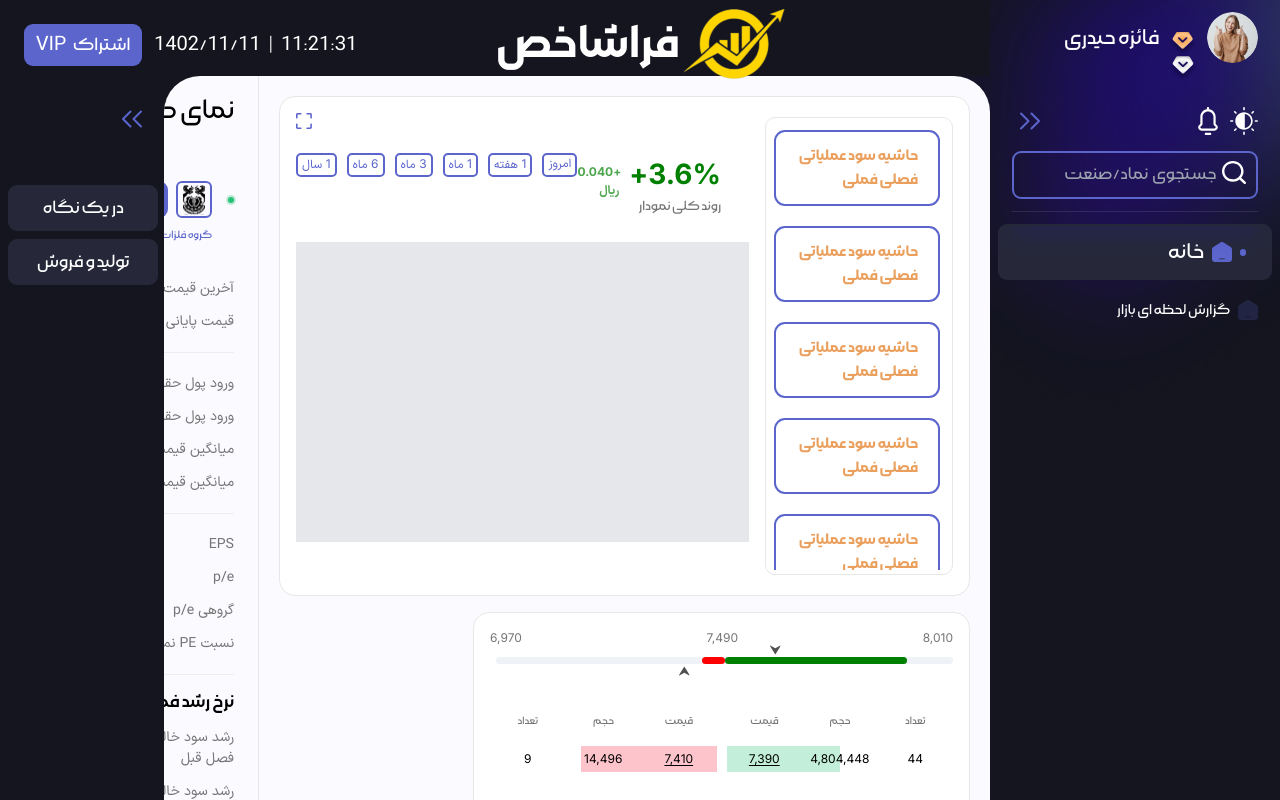
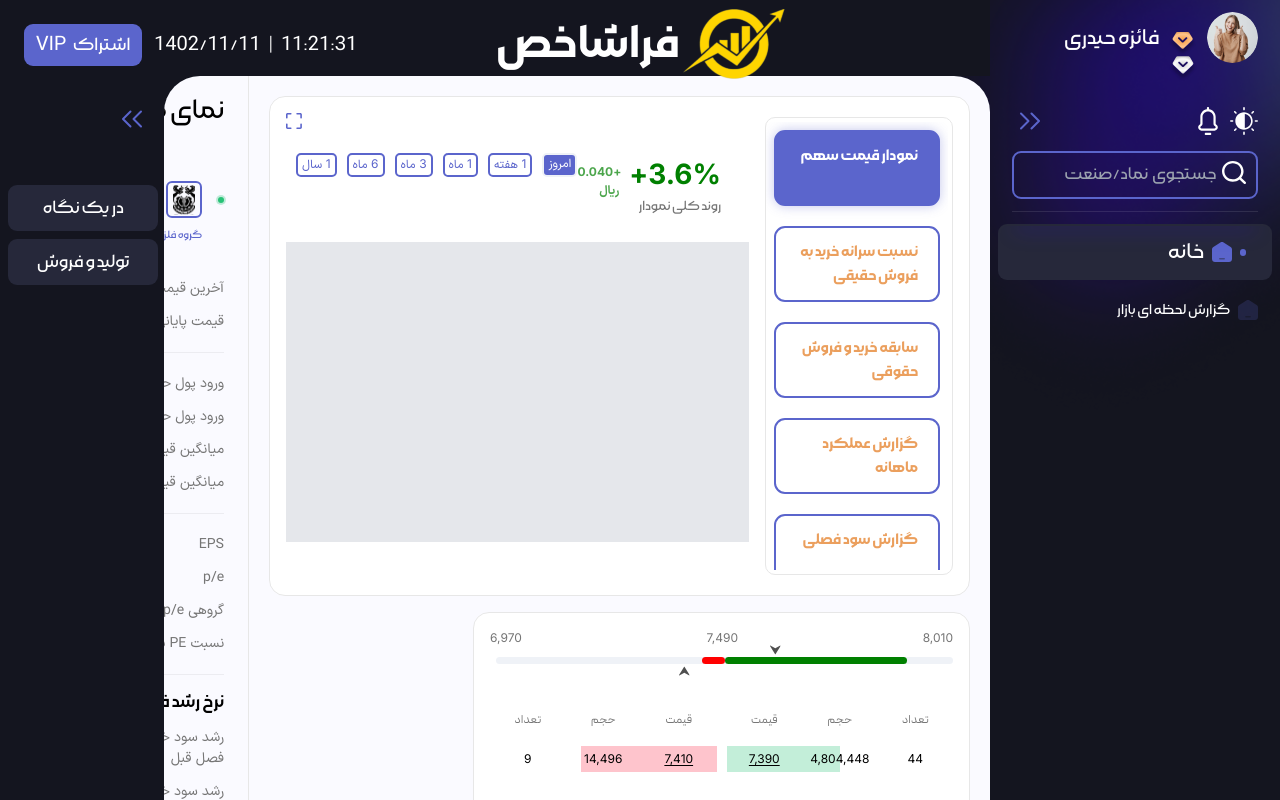
Before and after one commit to robnsiov/bourse, a Next.js app: page / in a window 1280 px wide. Shown: the top 800 px of the page. Built offline with nearby package versions, Linux system fonts and the light colour scheme.

Commit message:
add dynamic days & options of the chart filter

```diff
--- a/app/layout.tsx
+++ b/app/layout.tsx
@@ -52,23 +52,23 @@ const iranSansX = localFont({
     },
   ],
 });
-// const peyda = localFont({
-//   variable: "--font-peyda",
-//   src: [
-//     // {
-//     //   path: "../public/fonts/Peyda-3/woff2/PeydaWeb-Light.woff2",
-//     //   weight: "300",
-//     // },
-//     // {
-//     //   path: "../public/fonts/Peyda-3/woff2/PeydaWeb-Regular.woff2",
-//     //   weight: "400",
-//     // },
-//     // {
-//     //   path: "../public/fonts/Peyda-3/woff2/PeydaWeb-Medium.woff2",
-//     //   weight: "500",
-//     // },
-//   ],
-// });
+const peyda = localFont({
+  variable: "--font-peyda",
+  src: [
+    {
+      path: "../public/fonts/Peyda-3/woff2/PeydaWeb-Light.woff2",
+      weight: "300",
+    },
+    {
+      path: "../public/fonts/Peyda-3/woff2/PeydaWeb-Regular.woff2",
+      weight: "400",
+    },
+    {
+      path: "../public/fonts/Peyda-3/woff2/PeydaWeb-Medium.woff2",
+      weight: "500",
+    },
+  ],
+});
 
 import type { Metadata } from "next";
 import "./globals.css";
@@ -89,7 +89,7 @@ export default function RootLayout({
   return (
     <html>
       <body
-        className={`${morabba.className} ${iranSansX.variable} ${inter.variable}`}
+        className={`${morabba.className} ${iranSansX.variable} ${inter.variable} ${peyda.variable}`}
         dir="rtl"
       >
         <RootProvider>
--- a/components/pages/- details/chart/index.tsx
+++ b/components/pages/- details/chart/index.tsx
@@ -1,7 +1,17 @@
 import Image from "next/image";
 import fullscreenIcon from "../../../../public/icons/fullscreen.svg";
+import useChart from "./use";
+import cls from "classnames";
 
 const Chart = () => {
+  const {
+    activeChartType,
+    chartTypes,
+    setActiveChartType,
+    chartDays,
+    activeChartDay,
+    setActiveChartDay,
+  } = useChart();
   return (
     <>
       <div
@@ -21,17 +31,24 @@ const Chart = () => {
               "
               dir="ltr"
             >
-              {Array.from({ length: 10 }).map((_, i) => (
+              {chartTypes.map(({ title }) => (
                 <div
-                  key={i}
-                  className="rounded-[11px]  px-5 py-3
+                  onClick={() => setActiveChartType(title)}
+                  key={title}
+                  className={cls(
+                    `rounded-[11px]  px-5 py-3 min-h-[76px]
                 border-2 border-blue-secondary font-semibold
                  text-orange-primary transition-all duration-200
                  hover:bg-blue-secondary hover:text-white cursor-pointer
-                 hover:shadow-primary mb-5 last:mb-0 w-[166px]"
+                 hover:shadow-primary mb-5 last:mb-0 w-[166px]`,
+                    {
+                      "bg-blue-secondary shadow-primary text-white":
+                        title === activeChartType,
+                    }
+                  )}
                   dir="rtl"
                 >
-                  حاشیه سود عملیاتی فصلی فملی
+                  {title}
                 </div>
               ))}
             </div>
@@ -62,48 +79,25 @@ const Chart = () => {
               </div>
             </div>
             <div className="flex justify-start items-start">
-              <div
-                className="text-[12px] border-2 border-blue-secondary font-iransansx
+              {chartDays.map(({ days, title, number }) => (
+                <div
+                  onClick={() => setActiveChartDay(days)}
+                  key={title + number}
+                  className={cls(
+                    `text-[12px] border-2 border-blue-secondary font-iransansx
                 text-blue-secondary p-y0.5 px-1 rounded-[5px] cursor-pointer transition-all duration-200
-                hover:bg-blue-secondary hover:text-white hover:border-gray-secondary ml-2.5 min-h-[24px] whitespace-nowrap"
-              >
-                <span>امروز</span>
-              </div>
-              <div
-                className="text-[12px] border-2 border-blue-secondary font-iransansx
-                text-blue-secondary p-y0.5 px-1 rounded-[5px] cursor-pointer transition-all duration-200
-                hover:bg-blue-secondary hover:text-white hover:border-gray-secondary ml-2.5 min-h-[24px] whitespace-nowrap"
-              >
-                <span className="font-inter">1</span> <span>هفته</span>
-              </div>
-              <div
-                className="text-[12px] border-2 border-blue-secondary font-iransansx
-                text-blue-secondary p-y0.5 px-1 rounded-[5px] cursor-pointer transition-all duration-200
-                hover:bg-blue-secondary hover:text-white hover:border-gray-secondary ml-2.5 min-h-[24px] whitespace-nowrap"
-              >
-                <span className="font-inter">1</span> <span>ماه</span>
-              </div>
-              <div
-                className="text-[12px] border-2 border-blue-secondary font-iransansx
-                text-blue-secondary p-y0.5 px-1 rounded-[5px] cursor-pointer transition-all duration-200
-                hover:bg-blue-secondary hover:text-white hover:border-gray-secondary ml-2.5 min-h-[24px] whitespace-nowrap"
-              >
-                <span className="font-inter">3</span> <span>ماه</span>
-              </div>
-              <div
-                className="text-[12px] border-2 border-blue-secondary font-iransansx
-                text-blue-secondary p-y0.5 px-1 rounded-[5px] cursor-pointer transition-all duration-200
-                hover:bg-blue-secondary hover:text-white hover:border-gray-secondary ml-2.5 min-h-[24px] whitespace-nowrap"
-              >
-                <span className="font-inter">6</span> <span>ماه</span>
-              </div>
-              <div
-                className="text-[12px] border-2 border-blue-secondary font-iransansx
-                text-blue-secondary p-y0.5 px-1 rounded-[5px] cursor-pointer transition-all duration-200
-                hover:bg-blue-secondary hover:text-white hover:border-gray-secondary min-h-[24px] whitespace-nowrap"
-              >
-                <span className="font-inter">1</span> <span>سال</span>
-              </div>
+                hover:bg-blue-secondary hover:text-white hover:border-gray-secondary
+                ml-2.5 min-h-[24px] whitespace-nowrap`,
+                    {
+                      "text-white border-gray-secondary bg-blue-secondary":
+                        activeChartDay === days,
+                    }
+                  )}
+                >
+                  {number && <span className="font-inter">{number}</span>}{" "}
+                  <span>{title}</span>
+                </div>
+              ))}
             </div>
           </div>
           <div className="w-full h-[300px] bg-gray-200"></div>
--- /dev/null
+++ b/components/pages/- details/chart/use.tsx
@@ -0,0 +1,37 @@
+import { useState } from "react";
+
+const chartTypes = [
+  { title: "نمودار قیمت سهم" },
+  { title: "نسبت سرانه خرید به فروش حقیقی" },
+  { title: "سابقه خرید و فروش حقوقی" },
+  { title: "گزارش عملکرد ماهانه" },
+  { title: "گزارش سود فصلی" },
+  { title: "حاشیه سود عملیاتی فصلی" },
+];
+
+const chartDays = [
+  { title: "امروز", days: 1 },
+  { title: "هفته", days: 7, number: "1" },
+  { title: "ماه", days: 30, number: "1" },
+  { title: "ماه", days: 90, number: "3" },
+  { title: "ماه", days: 180, number: "6" }, // title + number => 6 ماه
+  { title: "سال", days: 365, number: "1" },
+];
+
+const useChart = () => {
+  const defaultChartType = chartTypes[0].title;
+  const defaultChartDay = chartDays[0].days;
+
+  const [activeChartType, setActiveChartType] = useState(defaultChartType);
+  const [activeChartDay, setActiveChartDay] = useState(defaultChartDay);
+
+  return {
+    chartTypes,
+    setActiveChartType,
+    activeChartType,
+    chartDays,
+    activeChartDay,
+    setActiveChartDay,
+  };
+};
+export default useChart;
--- a/components/pages/- details/informations/index.tsx
+++ b/components/pages/- details/informations/index.tsx
@@ -15,8 +15,6 @@ const Informations = () => {
 
   const mouseEnter = () => setShowTooltip(true);
   const mouseLeaeve = () => setShowTooltip(false);
-
-  console.log(x);
 
   const min = 6970;
   const max = 8010;
```
